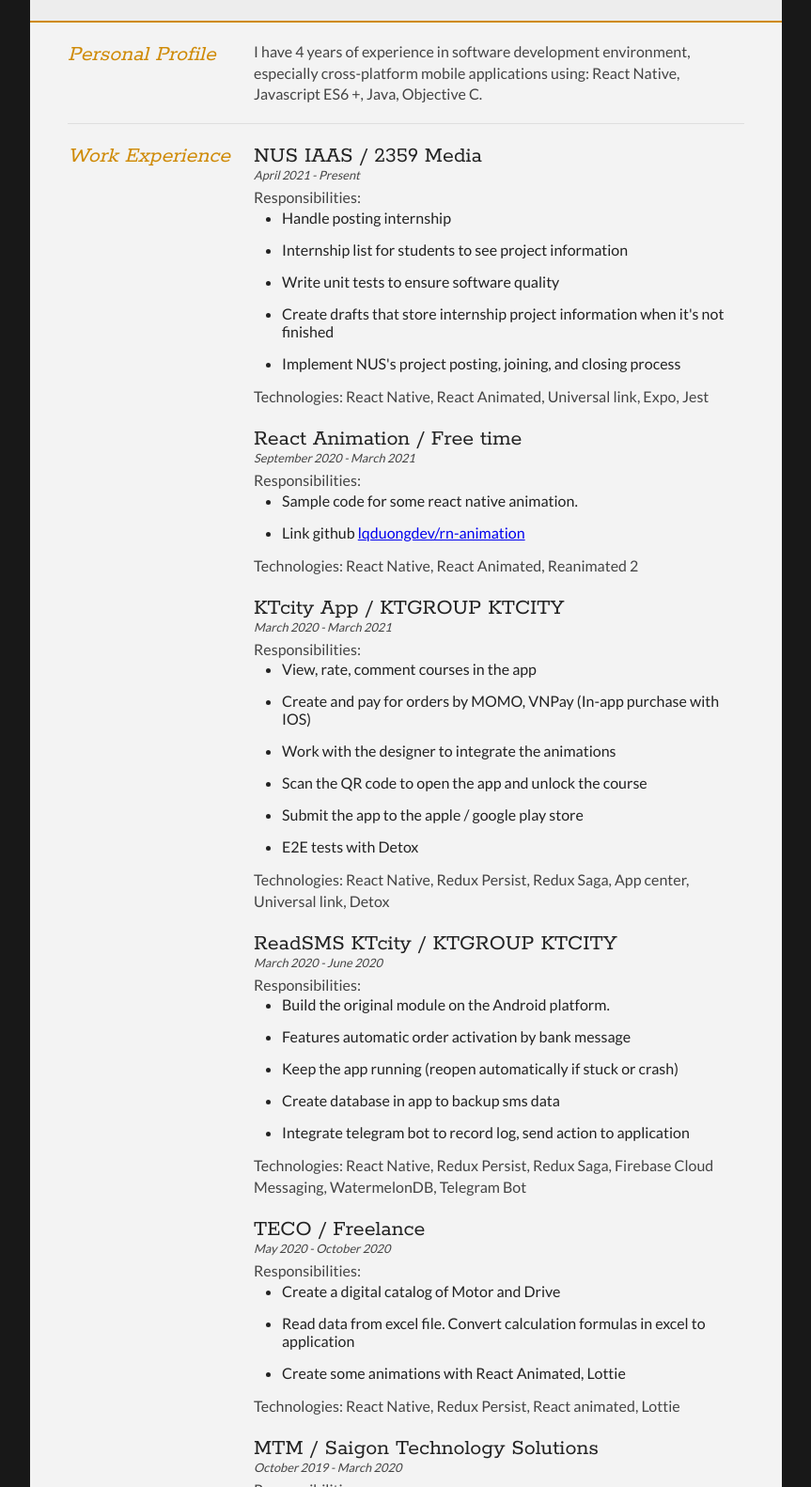
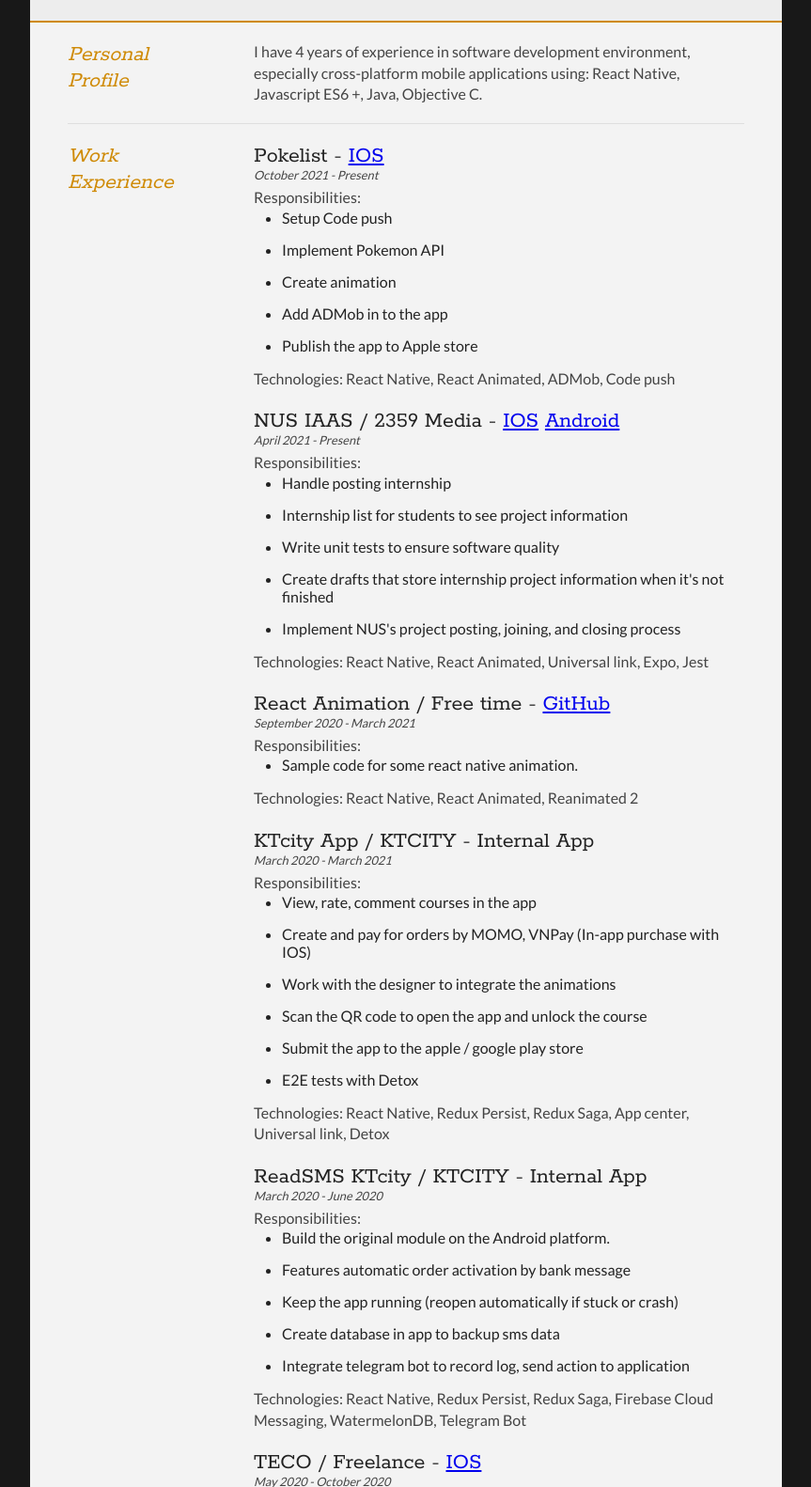
Before and after one commit to lqduongdev/lqduongdev.github.io, a plain HTML site: page index.html in a window 1280 px wide. Shown: the part 152-1734 px from the top of the page at 94% size, without its empty margins (208-1071 px from the left). Drawn offline with Linux system fonts and the light colour scheme.

Commit message:
update CV

```diff
--- a/index.html
+++ b/index.html
@@ -32,9 +32,8 @@
         <div id="contactDetails" class="quickFade delayFour">
             <ul>
                 <li>e: <a href="mailto:lqduong.dev@gmail.com" target="_blank">lqduong.dev@gmail.com</a></li>
-                <li>in: <a href="https://www.linkedin.com/in/lqduong-dev/" target="_blank">Quốc
-                    Dương Lê</a></li>
-                <li>m: 0939808386</li>
+                <li>in: <a href="https://www.linkedin.com/in/lqduong-dev/" target="_blank">Le Quoc Duong</a></li>
+                <li>m: +84939808386</li>
             </ul>
         </div>
 
@@ -50,7 +49,7 @@
             <article>
 
                 <div class="sectionTitle">
-                    <h1>Personal Profile</h1>
+                    <h1>Personal<br/>Profile</h1>
                 </div>
 
 
@@ -70,13 +69,37 @@
         <section>
 
             <div class="sectionTitle">
-                <h1>Work Experience</h1>
+                <h1>Work<br/>Experience</h1>
             </div>
 
 
             <div class="sectionContent">
                 <article>
-                    <h2>NUS IAAS / 2359 Media</h2>
+                    <h2>Pokelist - <a
+                            href="https://apps.apple.com/us/app/pokelist/id1612782649"
+                            target="_blank">IOS</a></h2>
+                    <p style="font-size: 0.8em;font-style: italic;margin-bottom: 3px;">October 2021 - Present</p>
+
+                    <p style="margin-bottom: 0px;">Responsibilities:</p>
+                    <ul style="margin-left: 30px;">
+                        <li>Setup Code push</li>
+                        <li>Implement Pokemon API</a></li>
+                        <li>Create animation</a></li>
+                        <li>Add ADMob in to the app</a></li>
+                        <li>Publish the app to Apple store</a></li>
+                    </ul>
+
+                    <p style="margin-top: 10px;">Technologies: React Native, React Animated, ADMob, Code push</p>
+                </article>
+
+                <article>
+                    <h2>
+                        NUS IAAS / 2359 Media - <a
+                            href="https://apps.apple.com/us/app/nus-internship-as-a-service/id1601758609"
+                            target="_blank">IOS</a>
+                        <a href="https://play.google.com/store/apps/details?id=sg.edu.nus.iaas"
+                           target="_blank">Android</a>
+                    </h2>
                     <p style="font-size: 0.8em;font-style: italic;margin-bottom: 3px;">April 2021 - Present</p>
 
                     <p style="margin-bottom: 0px;">Responsibilities:</p>
@@ -88,24 +111,27 @@
                         <li>Implement NUS's project posting, joining, and closing process</a></li>
                     </ul>
 
-                    <p style="margin-top: 10px;">Technologies: React Native, React Animated, Universal link, Expo, Jest</p>
+                    <p style="margin-top: 10px;">Technologies: React Native, React Animated, Universal link, Expo,
+                        Jest</p>
                 </article>
 
                 <article>
-                    <h2>React Animation / Free time</h2>
+                    <h2>React Animation / Free time - <a
+                            href="https://github.com/lqduongdev/rn-animation"
+                            target="_blank">GitHub</a></h2>
                     <p style="font-size: 0.8em;font-style: italic;margin-bottom: 3px;">September 2020 - March 2021</p>
 
                     <p style="margin-bottom: 0px;">Responsibilities:</p>
                     <ul style="margin-left: 30px;">
                         <li>Sample code for some react native animation.</li>
-                        <li>Link github  <a href="https://github.com/lqduongdev/rn-animation" target="_blank">lqduongdev/rn-animation</a></li>
+                        </li>
                     </ul>
 
                     <p style="margin-top: 10px;">Technologies: React Native, React Animated, Reanimated 2</p>
                 </article>
 
                 <article>
-                    <h2>KTcity App / KTGROUP KTCITY</h2>
+                    <h2>KTcity App / KTCITY - Internal App</h2>
                     <p style="font-size: 0.8em;font-style: italic;margin-bottom: 3px;">March 2020 - March 2021</p>
 
                     <p style="margin-bottom: 0px;">Responsibilities:</p>
@@ -118,11 +144,12 @@
                         <li>E2E tests with Detox</li>
                     </ul>
 
-                    <p style="margin-top: 10px;">Technologies: React Native, Redux Persist, Redux Saga, App center, Universal link, Detox</p>
+                    <p style="margin-top: 10px;">Technologies: React Native, Redux Persist, Redux Saga, App center,
+                        Universal link, Detox</p>
                 </article>
 
                 <article>
-                    <h2>ReadSMS KTcity / KTGROUP KTCITY</h2>
+                    <h2>ReadSMS KTcity / KTCITY - Internal App</h2>
                     <p style="font-size: 0.8em;font-style: italic;margin-bottom: 3px;">March 2020 - June 2020</p>
 
                     <p style="margin-bottom: 0px;">Responsibilities:</p>
@@ -134,11 +161,14 @@
                         <li>Integrate telegram bot to record log, send action to application</li>
                     </ul>
 
-                    <p style="margin-top: 10px;">Technologies: React Native, Redux Persist, Redux Saga, Firebase Cloud Messaging, WatermelonDB, Telegram Bot</p>
+                    <p style="margin-top: 10px;">Technologies: React Native, Redux Persist, Redux Saga, Firebase Cloud
+                        Messaging, WatermelonDB, Telegram Bot</p>
                 </article>
 
                 <article>
-                    <h2>TECO / Freelance</h2>
+                    <h2>TECO / Freelance - <a
+                            href="https://apps.apple.com/us/app/teco/id1504048890"
+                            target="_blank">IOS</a></h2>
                     <p style="font-size: 0.8em;font-style: italic;margin-bottom: 3px;">May 2020 - October 2020</p>
 
                     <p style="margin-bottom: 0px;">Responsibilities:</p>
@@ -152,7 +182,11 @@
                 </article>
 
                 <article>
-                    <h2>MTM / Saigon Technology Solutions</h2>
+                    <h2>MTM / Saigon Technology Solutions - <a
+                            href="https://apps.apple.com/us/app/mtm-mobile/id1337553161"
+                            target="_blank">IOS</a>
+                        <a href="https://play.google.com/store/apps/details?id=com.awcandroid"
+                           target="_blank">Android</a></h2>
                     <p style="font-size: 0.8em;font-style: italic;margin-bottom: 3px;">October 2019 - March 2020</p>
 
                     <p style="margin-bottom: 0px;">Responsibilities:</p>
@@ -169,7 +203,9 @@
                 </article>
 
                 <article>
-                    <h2>Kärchernet / Saigon Technology Solutions</h2>
+                    <h2>Kärchernet / Saigon Technology Solutions - <a
+                            href="https://play.google.com/store/apps/details?id=com.kaercher.kaerchernet"
+                            target="_blank">Android</a></h2>
                     <p class="subDetails">February 2019 - October 2019</p>
 
                     <p style="margin-bottom: 0px;">Responsibilities:</p>
@@ -192,7 +228,7 @@
 
 
                 <article>
-                    <h2>La Praire / Saigon Technology Solutions</h2>
+                    <h2>La Praire / Saigon Technology Solutions - Internal App</h2>
                     <p class="subDetails">June 2019</p>
 
                     <p style="margin-bottom: 0px;">Responsibilities:</p>
@@ -243,7 +279,7 @@
 
 
                 <article>
-                    <h2>Chat-hub / Saigon Technology Solutions</h2>
+                    <h2>Chat-hub / Saigon Technology Solutions - Internal App</h2>
                     <p class="subDetails">April 2018 - October 2018</p>
 
                     <p style="margin-bottom: 0px;">Responsibilities:</p>
@@ -336,7 +372,7 @@
             <div class="sectionContent">
                 <article>
                     <h2>Cần Thơ University</h2>
-                    <p class="subDetails">Software Engineering 2014-108</p>
+                    <p class="subDetails">Software Engineering 2014-2018</p>
                 </article>
             </div>
 
--- a/style.css
+++ b/style.css
@@ -118,7 +118,7 @@ section:last-child {
 
 .sectionTitle {
 	float: left;
-	width: 25%;
+	width: 20%;
 }
 
 .sectionContent {
```
